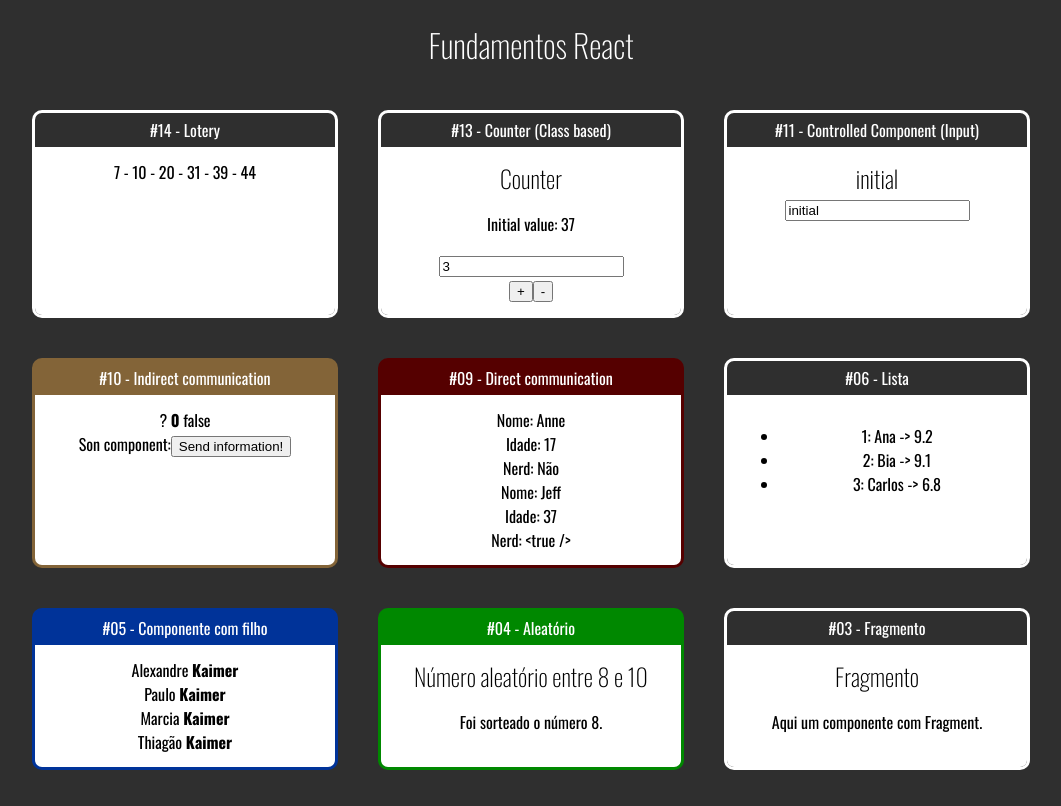
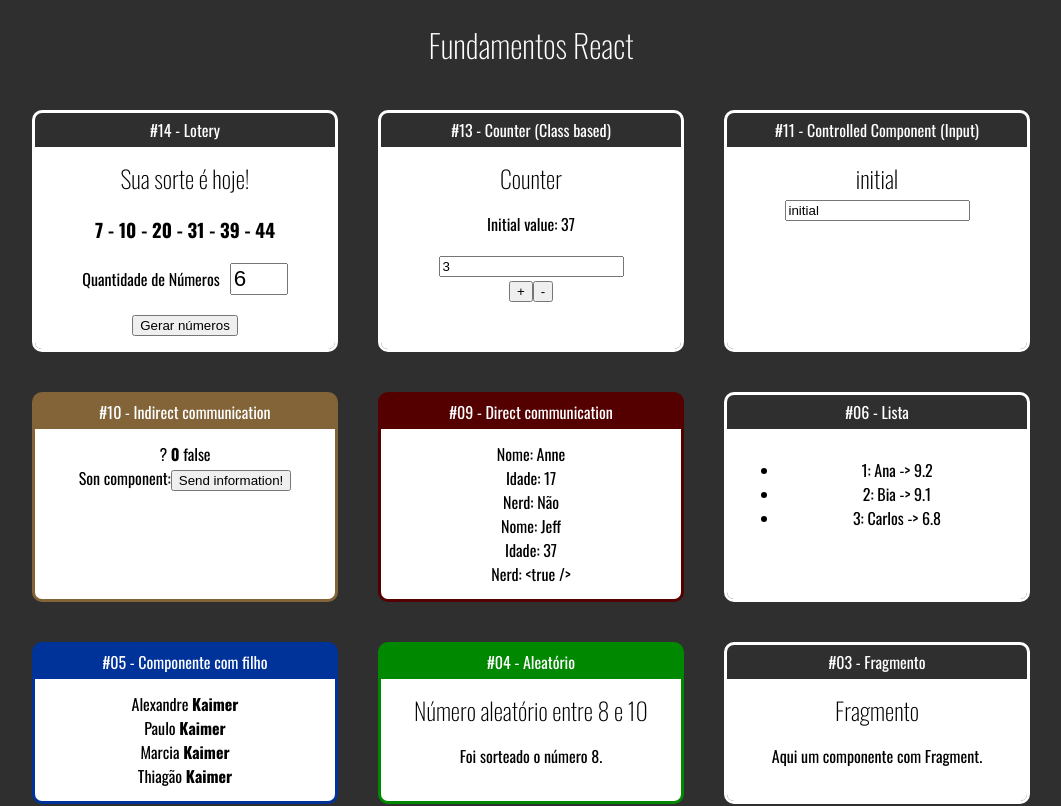
Before and after one commit to alekaimer/fundamentos-react, a React (Create React App) app: page / in a window 1280 px wide. Shown: the top 806 px of the page, without its empty margins (109-1170 px from the left). Built offline with nearby package versions, Linux system fonts and the light colour scheme.

Commit message:
fix: finalizando lottery

```diff
--- a/src/App.jsx
+++ b/src/App.jsx
@@ -20,7 +20,7 @@ export default _ =>
     <h1>Fundamentos React</h1>
     <div className="Cards">
       <Card titulo="#14 - Lotery" color="">
-        <Lotery></Lotery>
+        <Lotery qtt={6}></Lotery>
       </Card>
 
       <Card titulo="#13 - Counter (Class based)" color="">
--- a/src/components/lotery/Lotery.jsx
+++ b/src/components/lotery/Lotery.jsx
@@ -1,4 +1,5 @@
-import React from 'react'
+import './Mega.css'
+import React, { useState } from 'react'
 
 export default props => {
 
@@ -7,8 +8,8 @@ export default props => {
       .fill(0)
       .reduce((nums) => {
         const newNumber = numberGeneratorNotContained(1, 60, nums)
-        return [ ...nums, newNumber]
-      },[])
+        return [...nums, newNumber]
+      }, [])
       .sort((a, b) => a - b)
     return numbers
   }
@@ -22,9 +23,26 @@ export default props => {
   }
   // console.log(numberGeneratorNotContained(1, 60, [0, 0, 0, 0, 0, 0]))
 
+  const [qtt, setQtt] = useState(props.qtt || 6)
+  const initialNumbers = numberGenerator(qtt)
+  const [numbers, setNumbers] = useState(initialNumbers)
+
+
   return (
-    <div>
-      {numberGenerator(6).join(` - `)}
+    <div className='Mega'>
+      <h2>Sua sorte é hoje!</h2>
+      {/* {numberGenerator(6).join(` - `)} */}
+      <h3><strong>{numbers.join(' - ')}</strong></h3>
+      <div>
+        <label htmlFor="qttNumbers">Quantidade de Números</label>
+        <input type="number" value={qtt} max={60}
+          onChange={e => setQtt(+e.target.value)}
+        />
+      </div>
+      <button onClick={_ => {
+        setNumbers(numberGenerator(qtt))
+      }}
+      >Gerar números</button>
     </div>
   )
 }
--- /dev/null
+++ b/src/components/lotery/Mega.css
@@ -0,0 +1,14 @@
+.Mega h3 {
+  max-width: 220px;
+  margin: 20px auto;
+}
+.Mega label {
+  margin-right: 10px;
+}
+.Mega input {
+  font-size: 1.4rem;
+  width: 50px;
+}
+.Mega button {
+  margin-top: 20px;
+}
```
